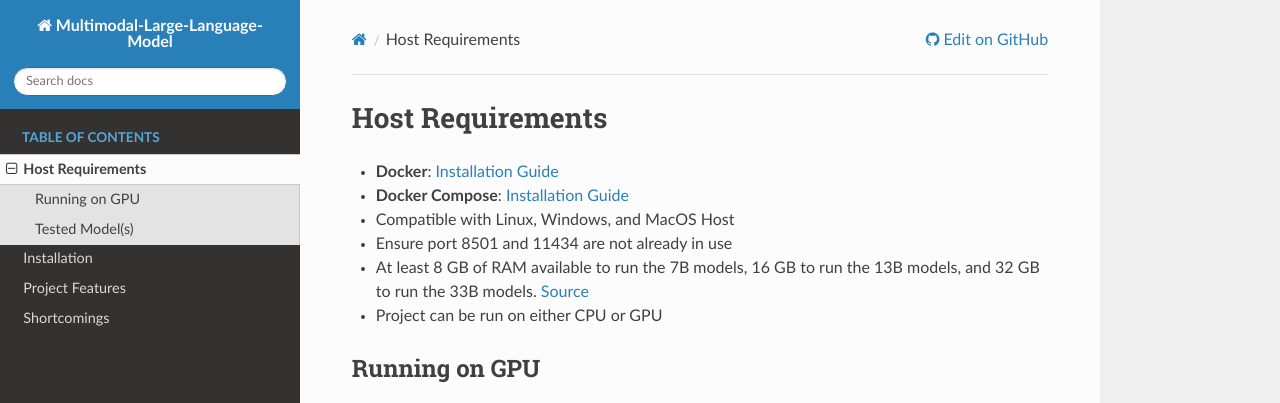
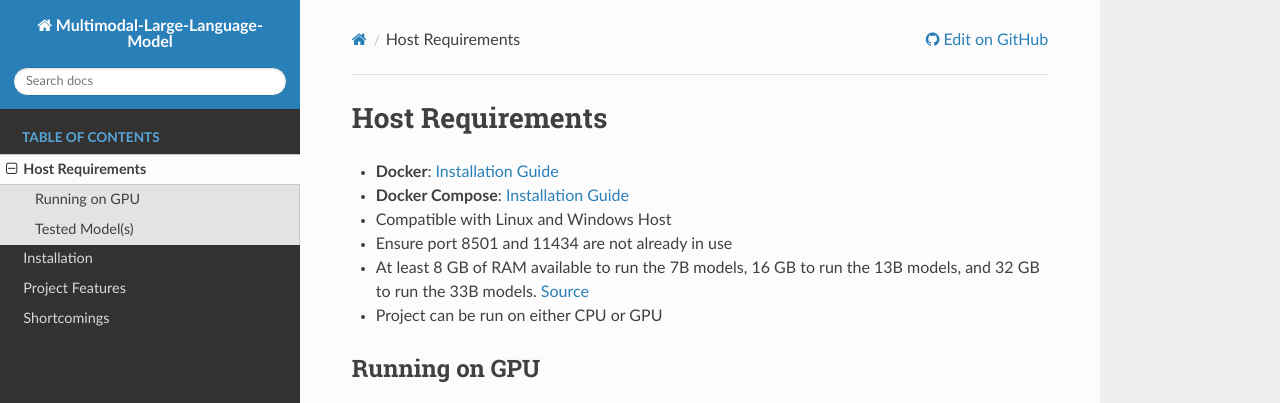
Before and after one commit to NotYuSheng/Multimodal-Large-Language-Model, a Sphinx documentation site: the page built from doc/host_requirements.rst, in a window 1280 px wide and 923 px high. Shown: the top 403 px of the window. Built offline with Sphinx 7.4.7 and the Read the Docs theme 2.0.0, drawn with Linux system fonts in a browser that asks for light colours; pages that are not in the unit, such as notebooks, are missing from menus.

Commit message:
Update host_requirements.rst

```diff
--- a/doc/host_requirements.rst
+++ b/doc/host_requirements.rst
@@ -3,7 +3,7 @@ Host Requirements
 
 - **Docker**: `Installation Guide <https://docs.docker.com/engine/install/>`_
 - **Docker Compose**: `Installation Guide <https://docs.docker.com/compose/install/>`_
-- Compatible with Linux, Windows, and MacOS Host
+- Compatible with Linux and Windows Host
 - Ensure port 8501 and 11434 are not already in use
 - At least 8 GB of RAM available to run the 7B models, 16 GB to run the 13B models, and 32 GB to run the 33B models. `Source <https://github.com/ollama/ollama>`_
 - Project can be run on either CPU or GPU
```
